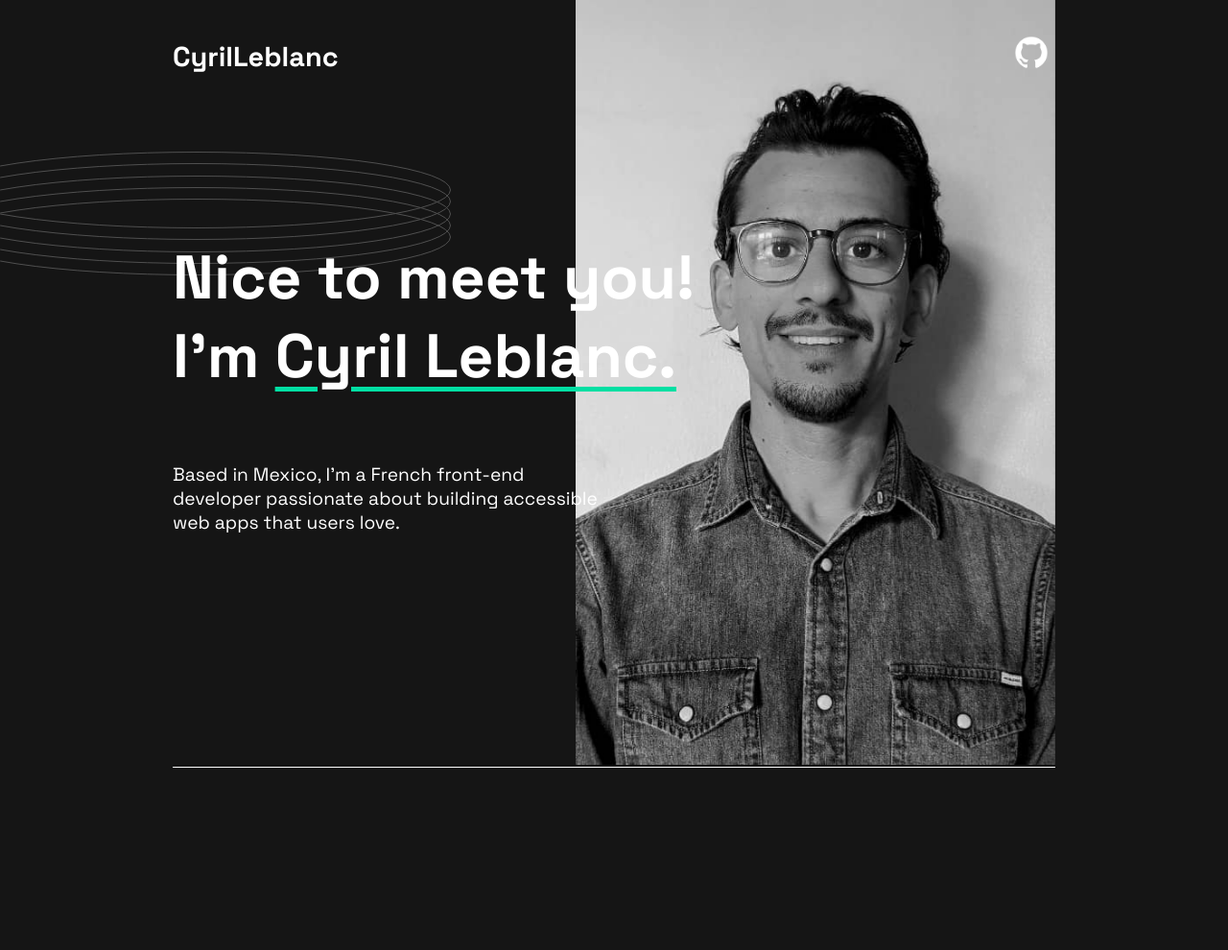
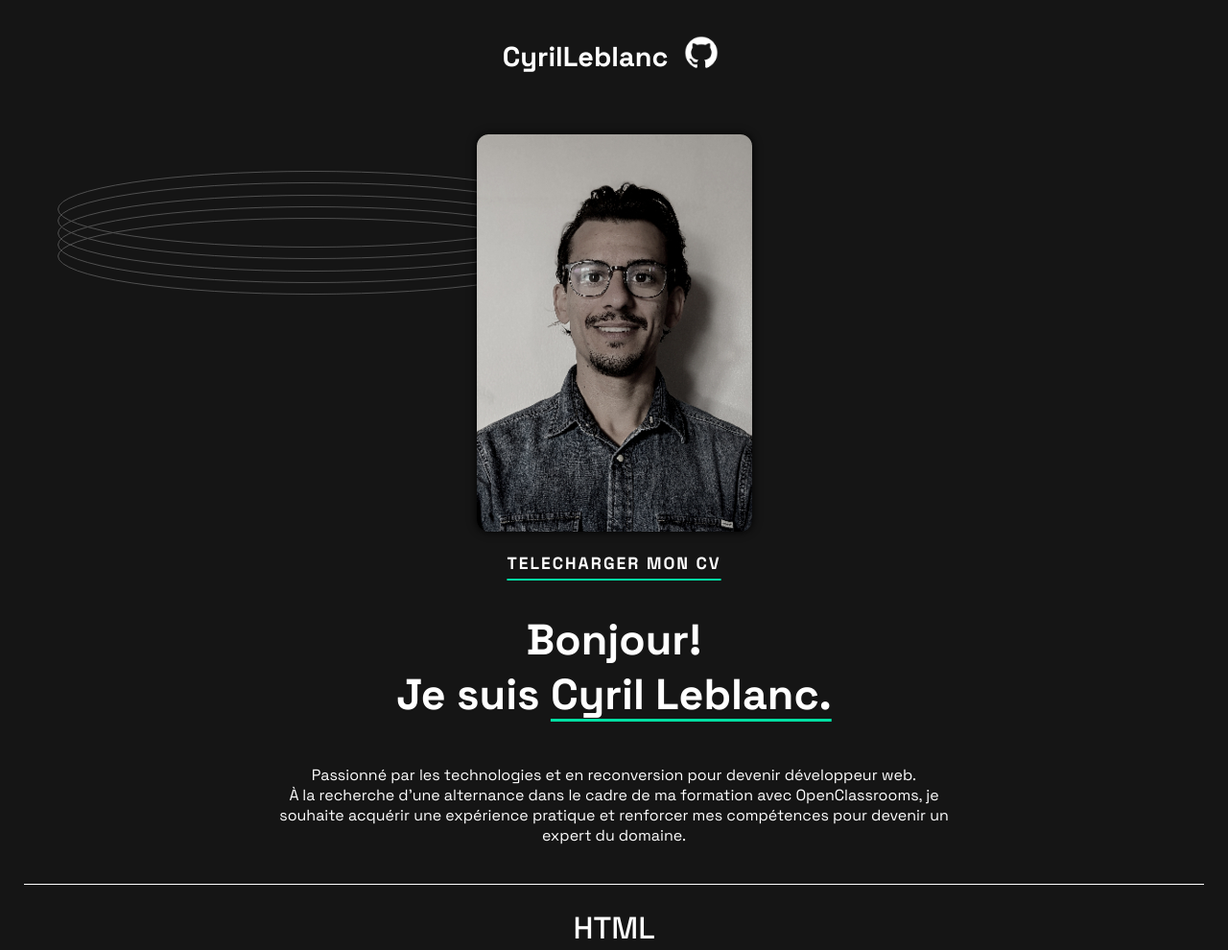
Before and after one commit to Cyrilebl/portfolio, a plain HTML site: page index.html in a window 1280 px wide. Shown: the top 990 px of the page at 96% size. Drawn offline with Linux system fonts and the light colour scheme.

Commit message:
new design

```diff
--- a/assets/scss/_animations.scss
+++ b/assets/scss/_animations.scss
@@ -40,7 +40,7 @@
 }
 
 @keyframes fade-in {
-  35% {
+  10% {
     scale: 1;
     opacity: 1;
   }
--- a/assets/scss/style.scss
+++ b/assets/scss/style.scss
@@ -26,7 +26,7 @@ footer {
 }
 
 header {
-  margin: 30px 180px;
+  margin: 30px 250px;
   @extend %opacity-blur;
   animation: opacity 2s forwards;
   position: relative;
@@ -36,7 +36,7 @@ header {
 footer {
   border-top: 1px solid $white;
   background-color: $footer;
-  padding: 20px 180px;
+  padding: 20px 250px;
 }
 
 header a,
@@ -58,21 +58,23 @@ footer img {
 .intro {
   background-image: url(../images/pattern-rings.svg);
   background-repeat: no-repeat;
-  padding-top: 130px;
-  background-position: -60px 40px;
+  background-position: 60px 50px;
+  display: flex;
+  justify-content: center;
+  align-items: center;
+  margin: 60px 250px;
 }
 
-.intro__text {
-  margin: 0px 180px;
+.intro__left {
+  width: 60%;
 }
 
 .type-animation {
   display: inline-block;
-  margin-bottom: 70px;
 }
 
 .type-animation h1 {
-  font-size: 5.1em;
+  font-size: 4em;
   font-weight: 700;
   width: 100%;
   white-space: nowrap;
@@ -81,45 +83,62 @@ footer img {
 }
 
 .type-animation h1:nth-child(1) {
-  animation: typing 1.3s steps(17) forwards,
+  animation: typing 1.3s steps(12) forwards,
     cursor 0.4s step-end infinite alternate;
 }
 
 .type-animation h1:nth-child(2) {
   opacity: 0;
   animation: typing2 1.1s steps(18), cursor 0.4s step-end infinite alternate;
-  animation-delay: 1.3s;
+  animation-delay: 1s;
   animation-fill-mode: forwards;
 }
 
-.intro__text span {
+.intro__left span {
   text-decoration: underline 5px $green;
   text-underline-offset: 10px;
 }
 
-.intro__text p {
-  font-size: 1.2em;
-  width: 55%;
-  margin-bottom: 301px;
+.intro__left p {
+  font-size: 1.1em;
+  width: 80%;
+  margin-top: 60px;
   @extend %opacity-blur;
   animation: opacity 2s forwards;
-  animation-delay: 1.3s;
+  animation-delay: 1s;
 }
 
-.intro__img {
-  position: absolute;
-  top: 0;
-  right: 180px;
-  z-index: -1;
+.intro__right {
+  display: flex;
+  flex-direction: column;
+  gap: 10px;
   @extend %opacity-blur;
   transform: translateX(100%);
   animation: margin 1.5s ease forwards;
 }
 
+.intro__right--curriculum {
+  color: $white;
+  font-size: 1.1em;
+  text-transform: uppercase;
+  letter-spacing: 2px;
+  text-align: center;
+  cursor: pointer;
+  font-weight: 700;
+  text-decoration: underline 2px $green;
+  text-underline-offset: 10px;
+  transition: text-decoration 0.5s, text-underline-offset 0.5s;
+}
+
+.intro__right--curriculum:hover {
+  text-decoration-color: transparent;
+  text-underline-offset: 20px;
+}
+
 /* Skills */
 
 .skills {
-  margin: 0px 180px;
+  margin: 0px 250px;
   border-top: 1px solid $white;
   border-bottom: 1px solid $white;
   display: grid;
@@ -142,7 +161,7 @@ footer img {
 .projects {
   background-image: url(../images/pattern-rings.svg);
   background-repeat: no-repeat;
-  background-position: 1120px 50px;
+  background-position: 1120px 0;
 }
 
 .projects a {
@@ -150,9 +169,9 @@ footer img {
 }
 
 .projects__title {
-  margin: 60px 180px 60px 180px;
+  margin: 60px 250px;
   @extend %opacity-blur;
-  font-size: 4.2em;
+  font-size: 4em;
   font-weight: 700;
   text-decoration: underline 5px $green;
   text-underline-offset: 10px;
@@ -162,7 +181,7 @@ footer img {
 }
 
 #grid {
-  margin: 0 180px 140px 180px;
+  margin: 0 250px 140px 250px;
   display: grid;
   grid-template-columns: 1fr 1fr;
   gap: 50px;
@@ -241,22 +260,17 @@ footer img {
   color: $green;
 }
 
-@media all and (max-width: 1450px) {
+@media all and (max-width: 1600px) {
   .type-animation h1 {
-    font-size: 4em;
+    font-size: 3em;
   }
 
-  .intro__text p {
-    width: 50%;
-    margin-bottom: 242px;
-  }
-
-  .intro__img {
-    width: 500px;
+  .intro__left p {
+    width: 80%;
   }
 }
 
-@media all and (max-width: 1270px) {
+@media all and (max-width: 1350px) {
   /* Header - Footer */
 
   header,
@@ -272,21 +286,18 @@ footer img {
   /* Introduction */
 
   .intro {
-    display: flex;
     flex-direction: column-reverse;
-    align-items: center;
-    padding-top: 0;
     animation: none;
+    gap: 40px;
+    margin: 40px 0px;
   }
 
-  .intro__text {
+  .intro__left {
     margin: 0px 15px;
     text-align: center;
   }
 
   .type-animation {
-    margin-top: 40px;
-    margin-bottom: 40px;
     opacity: 0;
     filter: blur(5px);
     animation: opacity 2s forwards;
@@ -295,6 +306,7 @@ footer img {
   .type-animation h1 {
     font-size: 2.8em;
     border-right: 0;
+    white-space: wrap;
   }
 
   .type-animation h1:nth-child(1) {
@@ -306,18 +318,15 @@ footer img {
     animation: none;
   }
 
-  .intro__text p {
+  .intro__left p {
     font-size: 1em;
     width: 100%;
     padding: 0 15px;
-    margin-bottom: 40px;
+    margin-top: 40px;
     animation-delay: 0s;
   }
 
   .intro__img {
-    width: 55%;
-    position: initial;
-    z-index: 0;
     transform: translateX(0);
     animation: opacity 2s forwards;
   }
--- a/index.html
+++ b/index.html
@@ -35,21 +35,32 @@
       <!-- Introduction -->
 
       <section class="intro">
-        <div class="intro__text">
+        <div class="intro__left">
           <div class="type-animation">
-            <h1>Nice to meet you!</h1>
-            <h1>I'm <span>Cyril Leblanc.</span></h1>
+            <h1>Bonjour!</h1>
+            <h1>Je suis <span>Cyril Leblanc.</span></h1>
           </div>
           <p>
-            Based in Mexico, I'm a French front-end developer passionate about
-            building accessible web apps that users love.
+            Passionné par les technologies et en reconversion pour devenir
+            développeur web.<br />
+            À la recherche d'une alternance dans le cadre de ma formation avec
+            OpenClassrooms, je souhaite acquérir une expérience pratique et
+            renforcer mes compétences pour devenir un expert du domaine.
           </p>
         </div>
-        <img
-          class="intro__img"
-          src="assets/images/cyril-portrait.jpg"
-          alt="Portrait of Cyril Leblanc, developer, against a neutral background."
-        />
+        <div class="intro__right">
+          <img
+            class="intro__right--img"
+            src="assets/images/portfolio-portrait.jpg.png"
+            alt="Portrait of Cyril Leblanc, developer, standing against a neutral background."
+          />
+          <a
+            class="intro__right--curriculum"
+            href="./assets/images/CV - Leblanc Cyril.pdf"
+            download="CV - Cyril LEBLANC.pdf"
+            >Telecharger mon CV</a
+          >
+        </div>
       </section>
 
       <!-- Skills -->
@@ -92,6 +103,28 @@
             <p>CSS</p>
             <p>JavaScript</p>
             <p>API</p>
+          </div>
+          <div class="grid__project">
+            <div class="grid__img">
+              <img
+                src="assets/images/guess-the-number.jpg"
+                alt="Guess the number"
+              />
+              <div class="hover">
+                <a href="https://what-is-the-number.netlify.app" target="_blank"
+                  >View project
+                </a>
+                <a
+                  href="https://github.com/Cyrilebl/guess-the-number.git"
+                  target="_blank"
+                  >View code
+                </a>
+              </div>
+            </div>
+            <h2>Guess the number</h2>
+            <p>HTML</p>
+            <p>CSS</p>
+            <p>JavaScript</p>
           </div>
           <div class="grid__project">
             <div class="grid__img">
@@ -169,30 +202,6 @@
           <div class="grid__project">
             <div class="grid__img">
               <img
-                src="assets/images/benjamin-code-fiverr.jpg"
-                alt="Benjamin Code Fiverr challenge"
-              />
-              <div class="hover">
-                <a
-                  href="https://benjamin-code-landing-page.netlify.app"
-                  target="_blank"
-                  >View project
-                </a>
-                <a
-                  href="https://github.com/Cyrilebl/benjamin-code-landing-page.git"
-                  target="_blank"
-                  >View code
-                </a>
-              </div>
-            </div>
-            <h2>Benjamin Code - Fiverr</h2>
-            <p>HTML</p>
-            <p>CSS</p>
-            <p>JavaScript</p>
-          </div>
-          <div class="grid__project">
-            <div class="grid__img">
-              <img
                 src="assets/images/loopstudios-preview.jpg"
                 alt="Loopstudios Landing Page Preview"
               />
```
Also changed, not shown: assets/images/benjamin-code-fiverr.jpg (deleted), assets/images/cyril-portrait.jpg (deleted), assets/images/guess-the-number.jpg (added), assets/images/portfolio-portrait.jpg (added), assets/images/portfolio-portrait.jpg.png (added), assets/styles/style.css, 3 other files.
